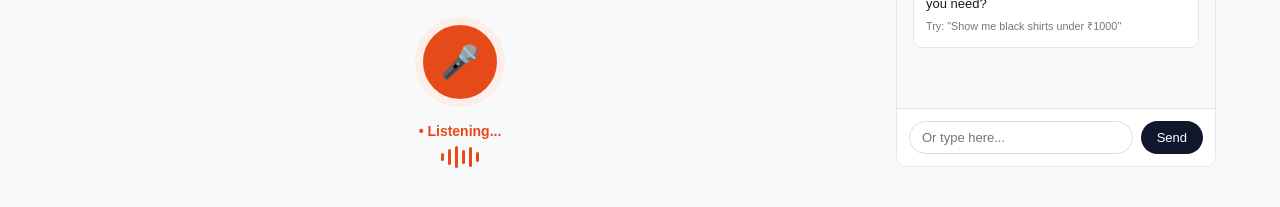
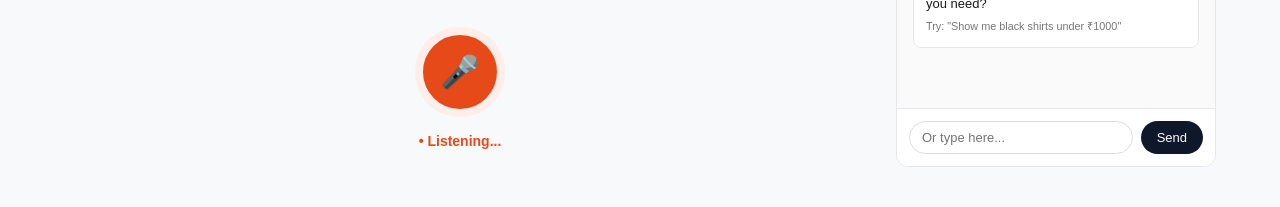
Before and after one commit to Uppal-harsh/Suno-, a plain HTML site: page index.html in a window 1280 px wide. Shown: the part 305-512 px from the top of the page. Drawn offline with Linux system fonts and the light colour scheme.

Commit message:
refactor: remove unused wave-bars styles from navigation

```diff
--- a/index.html
+++ b/index.html
@@ -40,14 +40,7 @@
         <button class="mic-btn" aria-label="Mic">🎤</button>
         <p class="listening-text">• Listening...</p>
 
-        <div class="wave-bars">
-          <span></span>
-          <span></span>
-          <span></span>
-          <span></span>
-          <span></span>
-          <span></span>
-        </div>
+
       </section>
 
       <!-- Assistant Widget -->
--- a/style.css
+++ b/style.css
@@ -145,25 +145,6 @@ nav {
   margin-bottom: 8px;
 }
 
-.wave-bars {
-  display: inline-flex;
-  gap: 4px;
-  height: 20px;
-  align-items: center;
-}
-
-.wave-bars span {
-  width: 3px;
-  background: #e64a19;
-  border-radius: 2px;
-}
-
-.wave-bars span:nth-child(1) { height: 8px; }
-.wave-bars span:nth-child(2) { height: 16px; }
-.wave-bars span:nth-child(3) { height: 22px; }
-.wave-bars span:nth-child(4) { height: 14px; }
-.wave-bars span:nth-child(5) { height: 20px; }
-.wave-bars span:nth-child(6) { height: 10px; }
 
 /* Chat Box */
 .chat-card {
```
